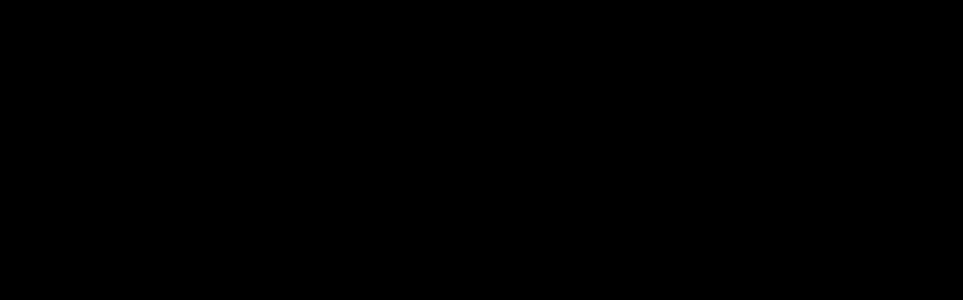
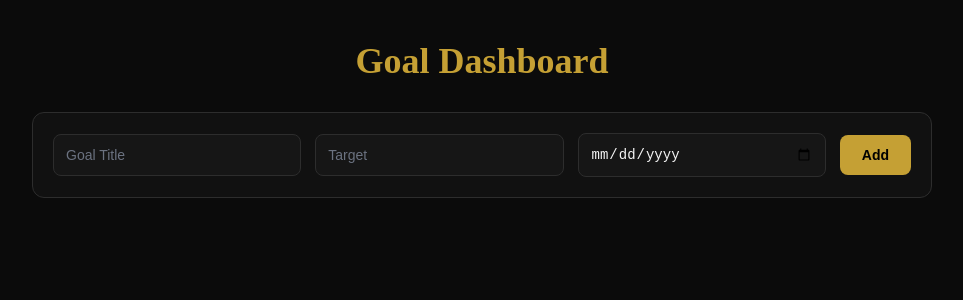
Before and after one commit to arakkalshar/Gym-Application, a React (Vite) app: page /goal-settings in a window 1280 px wide. Before the commit this address had no page. Shown: the top 300 px of the page, without its empty margins (158-1121 px from the left). Built offline with nearby package versions, Linux system fonts and the light colour scheme.

Commit message:
pbi 9 Goal Settings

```diff
--- a/src/App.jsx
+++ b/src/App.jsx
@@ -6,6 +6,7 @@
 import OwnerHome from "./pages/OwnerHome";
 import ProgressDashboard from "./pages/ProgressDashboard";
 import WorkoutLog from "./pages/workout_log";
+import GoalSettings from "./pages/GoalSettings"
 
 
 export default function App() {
@@ -16,6 +17,7 @@
         <Route path="/home" element={<OwnerHome />} />
         <Route path="/progress" element={<ProgressDashboard />} />
         <Route path="/workout-log" element={<WorkoutLog />} />
+        <Route path="/goal-settings" element={<GoalSettings />} />
       </Routes>
     </Router>
   );
--- /dev/null
+++ b/src/pages/GoalSettings.jsx
@@ -0,0 +1,202 @@
+import React, { useState, useEffect } from "react";
+
+// Theme Colors
+const colors = {
+  bg: "#0B0B0B",
+  card: "#111111",
+  border: "#2D2D2D",
+  gold: "#C5A034",
+  white: "#F5F5F5",
+};
+
+// Styles
+const styles = {
+  app: {
+    minHeight: "100vh",
+    background: colors.bg,
+    color: colors.white,
+    fontFamily: "'Poppins', sans-serif",
+    padding: "40px 60px",
+  },
+  title: {
+    fontFamily: "'Playfair Display', serif",
+    fontWeight: 800,
+    fontSize: "36px",
+    color: colors.gold,
+    textAlign: "center",
+    marginBottom: "30px",
+  },
+  formCard: {
+    background: colors.card,
+    border: `1px solid ${colors.border}`,
+    padding: "20px",
+    borderRadius: "12px",
+    display: "flex",
+    gap: "14px",
+    alignItems: "center",
+    justifyContent: "center",
+    margin: "0 auto 35px auto",
+    maxWidth: "900px",
+  },
+  input: {
+    flex: 1,
+    minWidth: "160px",
+    padding: "12px",
+    background: "#161616",
+    border: `1px solid ${colors.border}`,
+    borderRadius: "8px",
+    color: colors.white,
+    fontSize: "14px",
+  },
+  button: {
+    background: colors.gold,
+    border: "none",
+    padding: "12px 22px",
+    borderRadius: "8px",
+    cursor: "pointer",
+    fontWeight: "700",
+    color: "#000",
+    fontSize: "14px",
+  },
+  cardWrapper: {
+    width: "100%",
+    display: "flex",
+    justifyContent: "center",
+  },
+  goalCard: {
+    width: "100%",
+    maxWidth: "900px",
+    background: colors.card,
+    border: `1px solid ${colors.border}`,
+    borderRadius: "12px",
+    padding: "24px",
+    marginBottom: "22px",
+    position: "relative",
+  },
+  deleteBtn: {
+    position: "absolute",
+    top: "10px",
+    right: "12px",
+    background: "transparent",
+    border: "none",
+    color: colors.gold,
+    fontWeight: "900",
+    fontSize: "18px",
+    cursor: "pointer",
+  },
+  progressBar: {
+    marginTop: "14px",
+    height: "8px",
+    background: "#222",
+    borderRadius: "4px",
+    width: "100%",
+  },
+  progressFill: (p) => ({
+    width: `${p}%`,
+    height: "100%",
+    background: colors.gold,
+  }),
+};
+
+const GoalSettings = () => {
+  const [goals, setGoals] = useState(() => {
+    const saved = localStorage.getItem("goals");
+    return saved ? JSON.parse(saved) : [];
+  });
+
+  const [form, setForm] = useState({
+    id: null,
+    title: "",
+    target: "",
+    deadline: "",
+  });
+
+  const [editing, setEditing] = useState(false);
+
+  useEffect(() => {
+    localStorage.setItem("goals", JSON.stringify(goals));
+  }, [goals]);
+
+  const calculateProgress = (goal) => {
+    const current = Math.min(Math.floor(Math.random() * goal.target), goal.target);
+    return Math.floor((current / goal.target) * 100);
+  };
+
+  const handleSubmit = (e) => {
+    e.preventDefault();
+    if (!form.title || !form.target || !form.deadline) return;
+
+    if (editing) {
+      setGoals(goals.map((g) => (g.id === form.id ? { ...form } : g)));
+    } else {
+      setGoals([...goals, { ...form, id: Date.now() }]);
+    }
+
+    setForm({ id: null, title: "", target: "", deadline: "" });
+    setEditing(false);
+  };
+
+  const removeGoal = (id) => {
+    setGoals(goals.filter((g) => g.id !== id));
+  };
+
+  return (
+    <div style={styles.app}>
+      <h2 style={styles.title}>Goal Dashboard</h2>
+
+      <form style={styles.formCard} onSubmit={handleSubmit}>
+        <input
+          name="title"
+          placeholder="Goal Title"
+          style={styles.input}
+          value={form.title}
+          onChange={(e) => setForm({ ...form, title: e.target.value })}
+        />
+        <input
+          name="target"
+          placeholder="Target"
+          type="number"
+          style={styles.input}
+          value={form.target}
+          onChange={(e) => setForm({ ...form, target: e.target.value })}
+        />
+        <input
+          name="deadline"
+          type="date"
+          style={styles.input}
+          value={form.deadline}
+          onChange={(e) => setForm({ ...form, deadline: e.target.value })}
+        />
+        <button type="submit" style={styles.button}>
+          {editing ? "Update" : "Add"}
+        </button>
+      </form>
+
+      {goals.length > 0 &&
+        goals.map((goal) => {
+          const progress = calculateProgress(goal);
+          return (
+            <div key={goal.id} style={styles.cardWrapper}>
+              <div style={styles.goalCard}>
+                <button style={styles.deleteBtn} onClick={() => removeGoal(goal.id)}>
+                  ✕
+                </button>
+
+                <h4 style={{ marginBottom: "8px" }}>{goal.title}</h4>
+                <p>🎯 {goal.target}</p>
+                <p>📅 {goal.deadline}</p>
+
+                <div style={styles.progressBar}>
+                  <div style={styles.progressFill(progress)}></div>
+                </div>
+
+                <p style={{ marginTop: "6px" }}>{progress}% Complete</p>
+              </div>
+            </div>
+          );
+        })}
+    </div>
+  );
+};
+
+export default GoalSettings;
```
Also changed, not shown: 1 other file (tests, documents, lock files or other folders).
